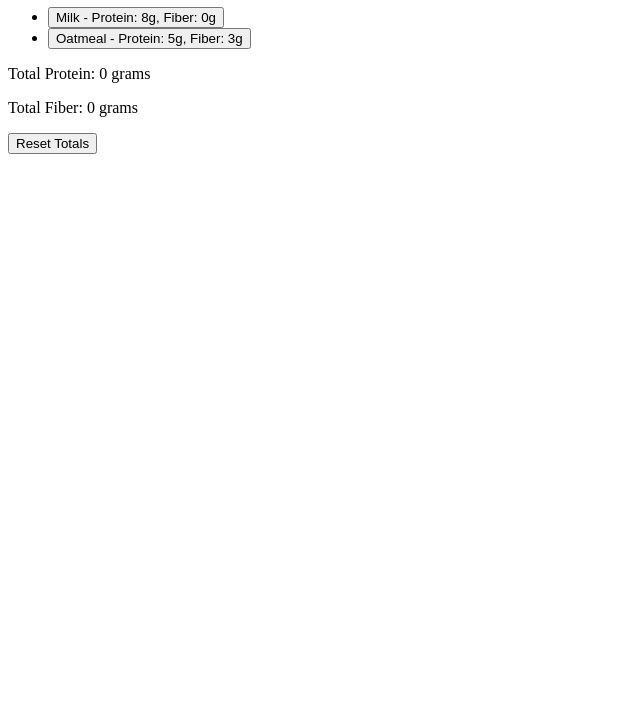
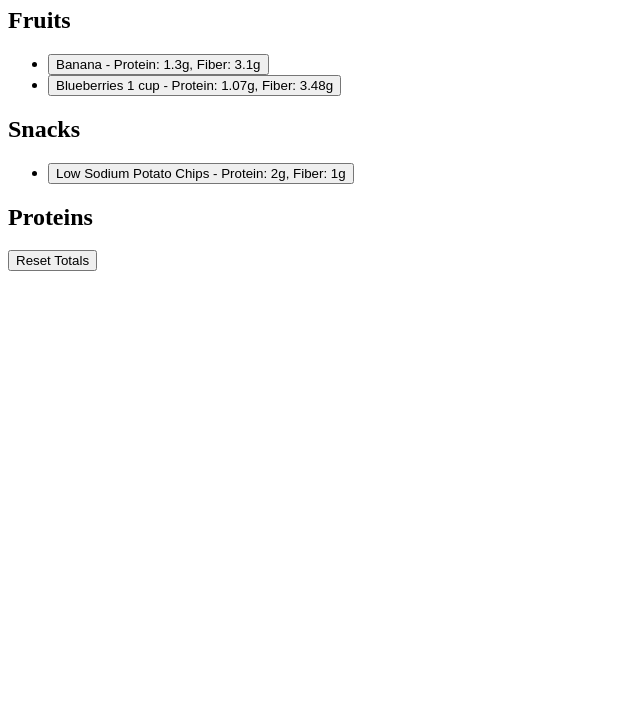
Before and after one commit to shaleah22/healthy, a plain HTML site: page index.html in a window 1280 px wide. Shown: the part 73-800 px from the top of the page, without its empty margins (0-640 px from the left). Drawn offline with Linux system fonts and the light colour scheme.

Commit message:
Update index.html

```diff
--- a/index.html
+++ b/index.html
@@ -5,20 +5,28 @@
     <meta name="viewport" content="width=device-width, initial-scale=1.0">
     <title>Nutrition Tracker</title>
     <style>
-        /* Your CSS remains unchanged */
+        /* Your existing styles remain unchanged */
+        /* ... */
     </style>
 </head>
 <body>
 
 <header>
-    <h1>Nutrition Tracker</h1>
+    <h1>Nutrition</h1>
 </header>
 
 <main>
-    <ul class="food-list" id="foodList"></ul>
+    <!-- Add a heading for each food group -->
+    <h2>Fruits</h2>
+    <ul class="food-list" id="fruitsList"></ul>
 
-    <p class="total">Total Protein: <span id="totalProtein">0</span> grams</p>
-    <p class="total">Total Fiber: <span id="totalFiber">0</span> grams</p>
+    <h2>Snacks</h2>
+    <ul class="food-list" id="snacksList"></ul>
+
+    <h2>Proteins</h2>
+    <ul class="food-list" id="proteinsList"></ul>
+
+    <!-- Total protein and fiber calculations remain the same -->
 
     <button onclick="resetTotals()">Reset Totals</button>
 </main>
@@ -29,11 +37,11 @@
         loadStoredData();
     });
 
-    let totalProtein = 0;
-    let totalFiber = 0;
+    // ...
 
-    function addFood(foodName, protein, fiber) {
-        const foodList = document.getElementById('foodList');
+    // Modify the addFood function to include a food group parameter
+    function addFood(foodName, protein, fiber, foodGroup) {
+        const foodList = document.getElementById(`${foodGroup}List`);
         const listItem = document.createElement('li');
         listItem.className = 'food-item';
         listItem.innerHTML = `
@@ -42,61 +50,14 @@
             </button>
         `;
         foodList.appendChild(listItem);
-
-        // Save data to localStorage
-        saveData();
     }
 
-    function updateTotals(protein, fiber) {
-        totalProtein += protein;
-        totalFiber += fiber;
+    // Add your food items using the addFood function with the food group parameter
+    addFood('Banana', 1.3, 3.1, 'fruits');
+    addFood('Blueberries 1 cup', 1.07, 3.48, 'fruits');
+    addFood('Low Sodium Potato Chips', 2, 1, 'snacks');
+    // Add more food items as needed
 
-        document.getElementById('totalProtein').innerText = totalProtein;
-        document.getElementById('totalFiber').innerText = totalFiber;
-
-        // Save data to localStorage
-        saveData();
-    }
-
-    function saveData() {
-        // Save totals to localStorage
-        localStorage.setItem('totalProtein', totalProtein);
-        localStorage.setItem('totalFiber', totalFiber);
-    }
-
-    function loadStoredData() {
-        // Load totals from localStorage
-        const storedProtein = localStorage.getItem('totalProtein');
-        const storedFiber = localStorage.getItem('totalFiber');
-
-        if (storedProtein !== null && storedFiber !== null) {
-            totalProtein = parseFloat(storedProtein);
-            totalFiber = parseFloat(storedFiber);
-
-            document.getElementById('totalProtein').innerText = totalProtein;
-            document.getElementById('totalFiber').innerText = totalFiber;
-        }
-    }
-
-    function resetTotals() {
-        // Reset totals to zero
-        totalProtein = 0;
-        totalFiber = 0;
-
-        document.getElementById('totalProtein').innerText = totalProtein;
-        document.getElementById('totalFiber').innerText = totalFiber;
-
-        // Clear stored data in localStorage
-        localStorage.removeItem('totalProtein');
-        localStorage.removeItem('totalFiber');
-    }
-</script>
-
-<!-- Add your food items using the addFood function -->
-<script>
-    addFood('Milk', 8, 0);
-    addFood('Oatmeal', 5, 3);
-    // Add more food items as needed
 </script>
 
 </body>
```
